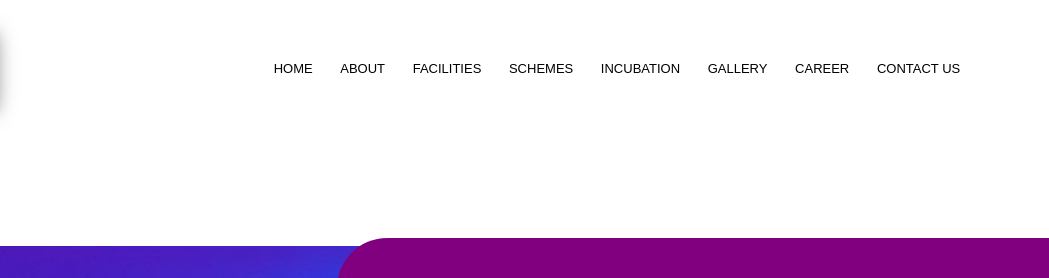
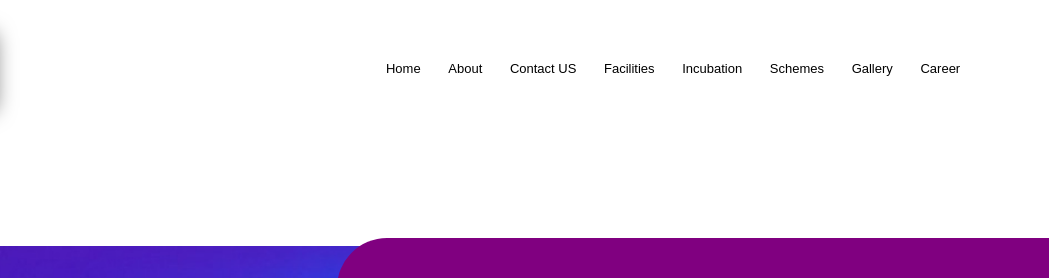
Before and after one commit to JeyaanthAnandan/V-Nest, a plain HTML site: page aboutus.html in a window 1280 px wide. Shown: the top 278 px of the page, 231-1280 px from the left. Drawn offline with nearby package versions, Linux system fonts and the light colour scheme.

Commit message:
Update aboutus.html

```diff
--- a/aboutus.html
+++ b/aboutus.html
@@ -1117,14 +1117,14 @@ nav .fa{
           <div class="nav-links" id="navLinks">
               <i class="fa fa-times" onclick="hideMenu()"></i>
               <ul>
-                  <li><a href="">HOME</a></li>
-                  <li><a href="">ABOUT</a></li>
-                  <li><a href="">FACILITIES</a></li>
-                  <li><a href="#"></a>SCHEMES</li>
-                  <li><a href=""></a>INCUBATION</li>
-                  <li><a href="">GALLERY</a></li>
-                  <li><a href=""></a>CAREER</li>
-                  <li><a href="">CONTACT US</a></li>
+                            <li><a href="index.html">Home</a></li>
+                            <li><a href="aboutus.html">About</a></li>
+                            <li><a href="contact.html">Contact US</a></li>
+                            <li><a href="facilities.html">Facilities</a></li>
+                            <li><a href="incubation.html">Incubation</a></li>
+                            <li><a href="">Schemes</a></li>
+                            <li><a href="">Gallery</a></li>
+                            <li><a href="career.html">Career</a></li>
               </ul>
           </div>
           <i class="fa fa-bars" onclick="showMenu()"></i>
@@ -2313,14 +2313,14 @@ nav .fa{
             <div class="footer-col-links">
               <h2>Useful Links</h2>
               <ul>
-                <li><a href="">Home</a></li>
-                <li><a href="">About</a></li>
-                <li><a href="">Contact US</a></li>
-                <li><a href="">Facilities</a></li>
-                <li><a href="">Incubation</a></li>
-                <li><a href="">Schemes</a></li>
-                <li><a href="">Gallery</a></li>
-                <li><a href="">Career</a></li>
+                            <li><a href="index.html">Home</a></li>
+                            <li><a href="aboutus.html">About</a></li>
+                            <li><a href="contact.html">Contact US</a></li>
+                            <li><a href="facilities.html">Facilities</a></li>
+                            <li><a href="incubation.html">Incubation</a></li>
+                            <li><a href="">Schemes</a></li>
+                            <li><a href="">Gallery</a></li>
+                            <li><a href="career.html">Career</a></li>
               </ul>
             </div>
           </div>
```
